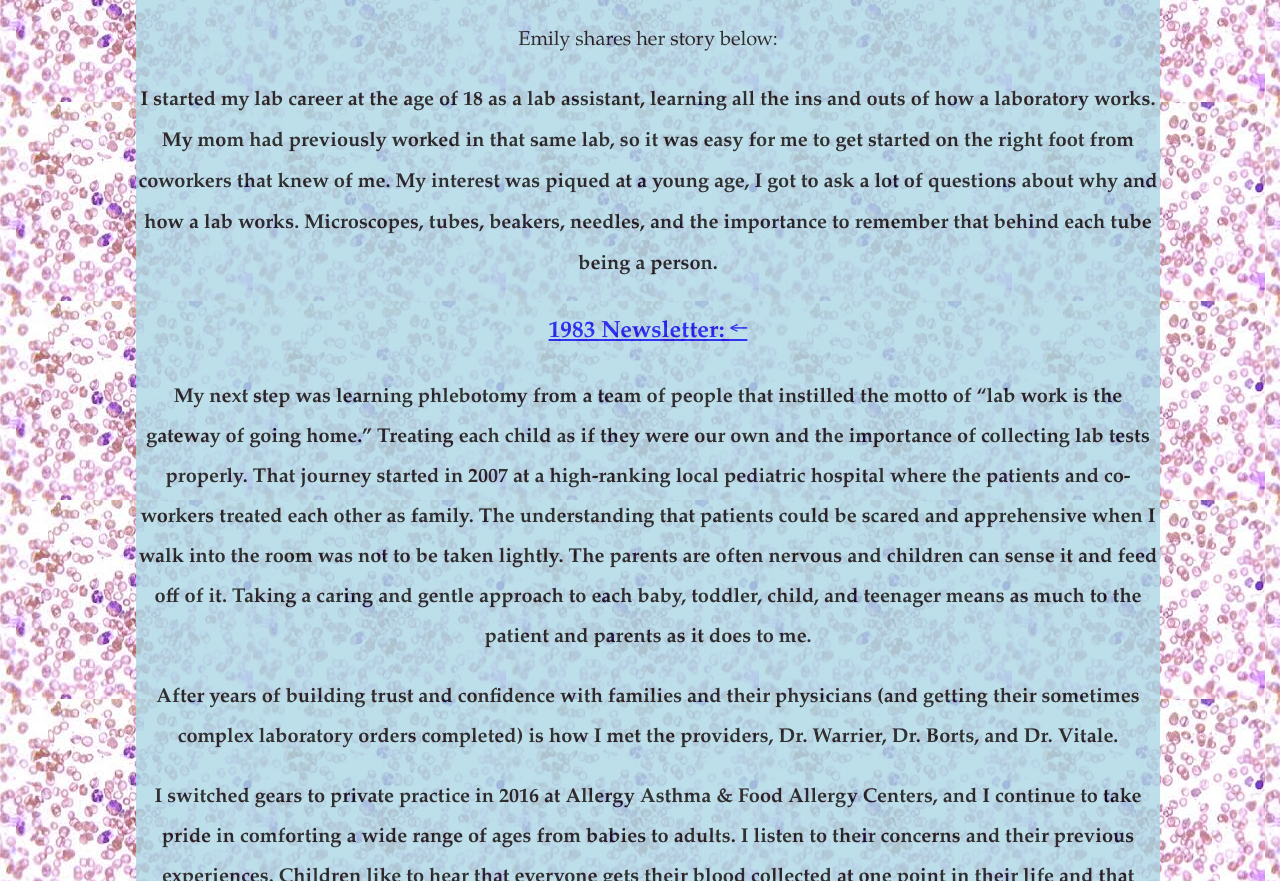
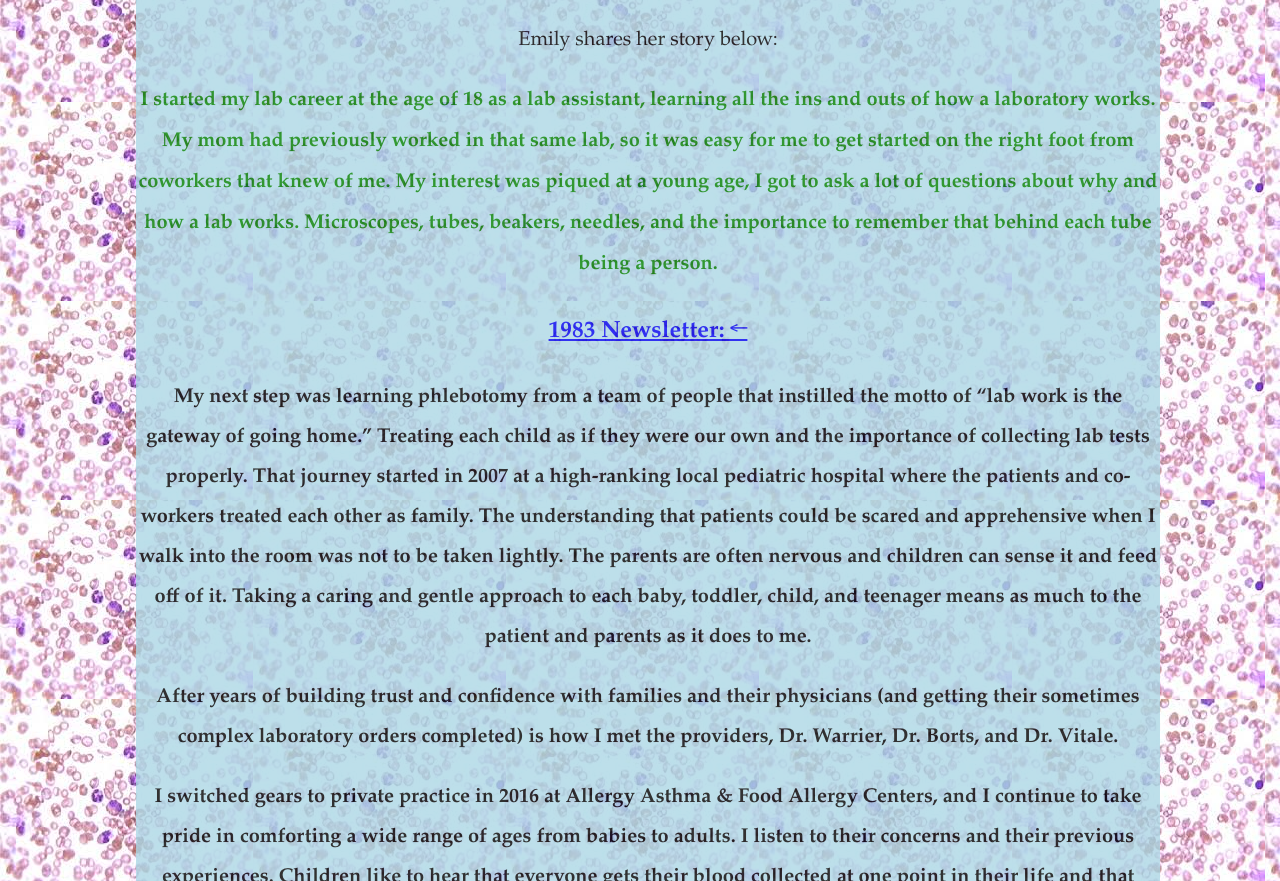
Before and after one commit to St-Louis-Women-March-2022/js-assignment-4-html-me-something-wildNoodleBrain, a website: page index.html in a window 1280 px wide. Shown: the part 1092-1973 px from the top of the page. Drawn offline with Linux system fonts and the light colour scheme.

Commit message:
Ship Shape Sharp Story

```diff
--- a/index.html
+++ b/index.html
@@ -51,7 +51,7 @@
 
       <p>Emily shares her story below: </p>
       <article>
-         <p id="testP"><b>I started my lab career at the age of 18 as a lab assistant, learning all
+         <p id="testP" class="funParagraph"><b>I started my lab career at the age of 18 as a lab assistant, learning all
                the ins and outs of how a laboratory
                works. My mom had previously worked in that same lab, so it was easy for me to get started on the right
                foot
```
